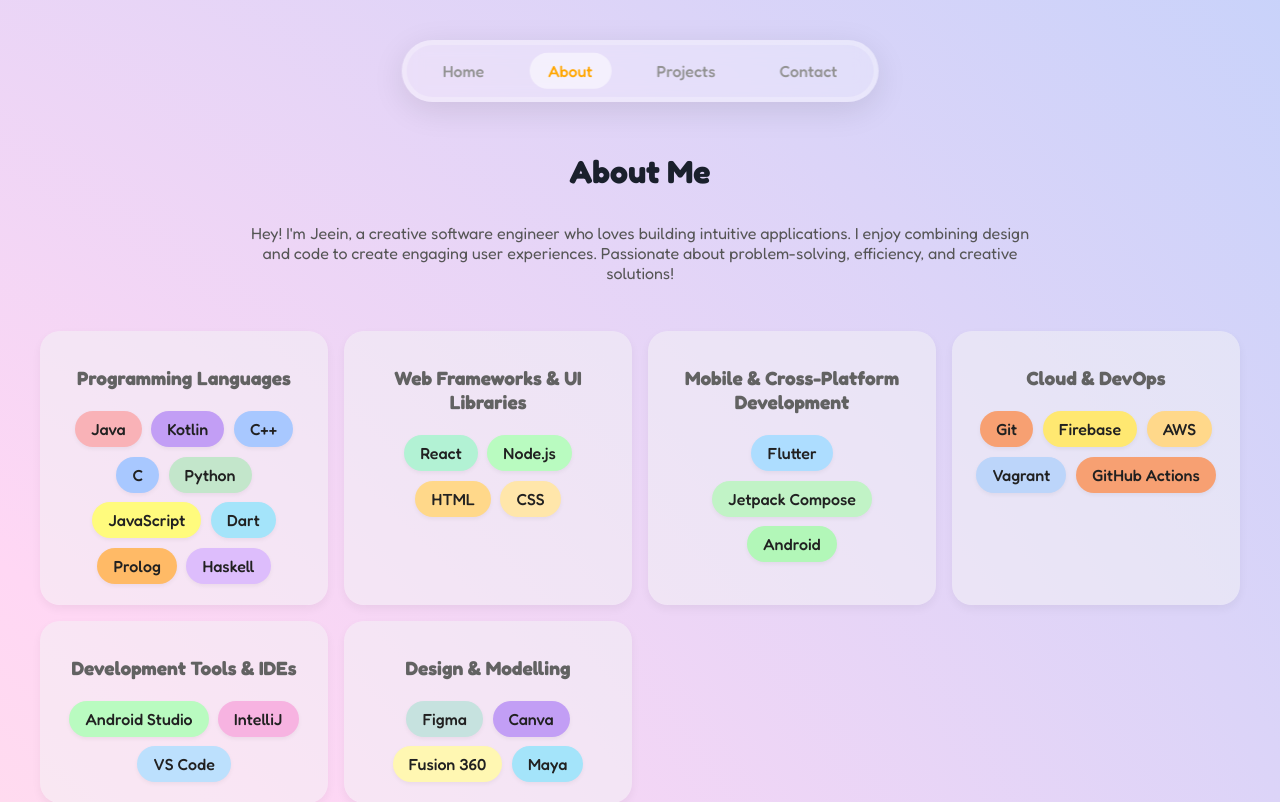
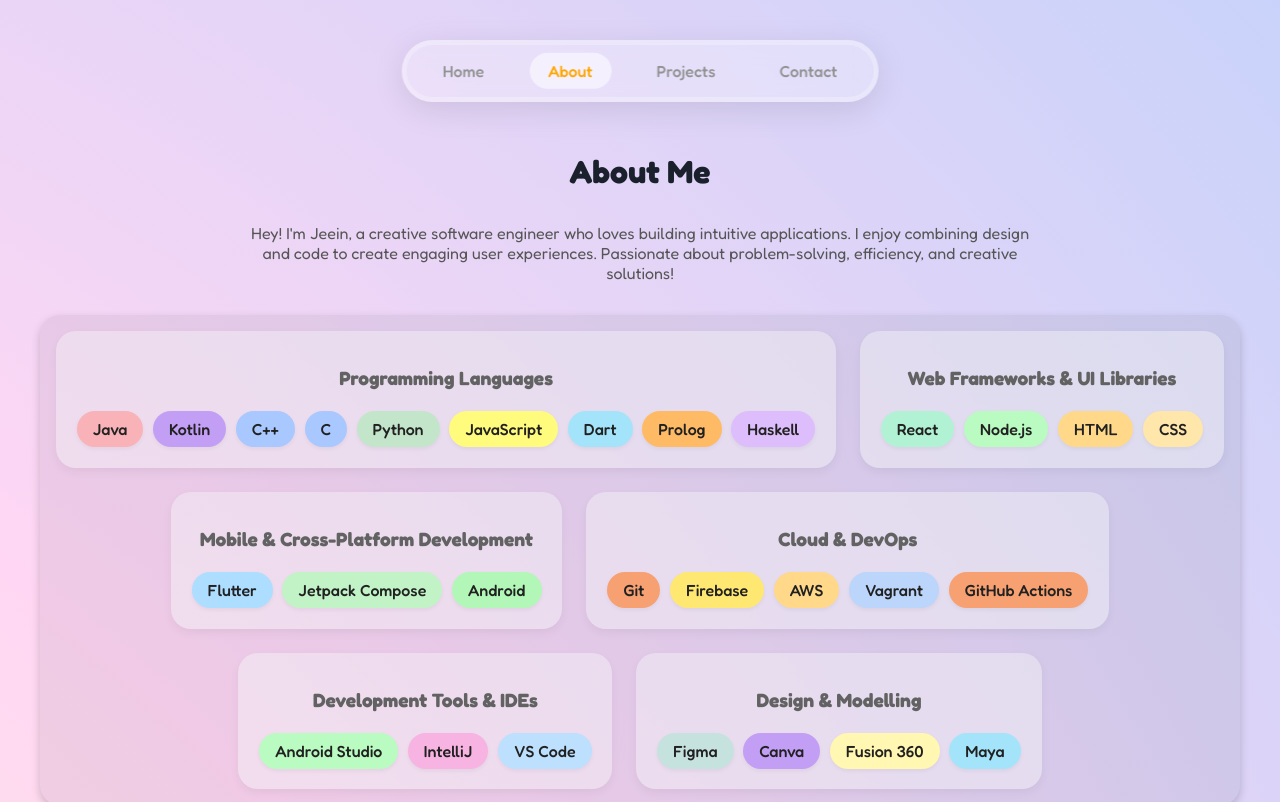
Before and after one commit to JeeIn-Park/JeeIn-Park.github.io, a React (Vite) app in the folder my-portfolio/: page /about in a window 1280 px wide. Shown: the top 802 px of the page. Built offline with nearby package versions, Linux system fonts and the light colour scheme.

Commit message:
skill layout

```diff
--- a/my-portfolio/src/pages/About.css
+++ b/my-portfolio/src/pages/About.css
@@ -22,14 +22,19 @@
 }
 
 .skills-container {
-  display: grid;
-  grid-template-columns: repeat(auto-fit, minmax(240px, 1fr));
-  gap: 1rem;
+  background: #0000000f;
+  border-radius: 20px;
+  display: flex;
+  flex-wrap: wrap;
+  justify-content: center;
+  gap: 1.5rem;
   padding: 1rem 0;
+  box-shadow: 0 4px 10px rgba(0, 0, 0, 0.184);
 }
 
 .skill-group {
-  background: #f3f4f684;
+  max-width: 80%;
+  background: #f3f4f672;
   border-radius: 20px;
   padding: 1rem;
   box-shadow: 0 4px 10px rgba(0, 0, 0, 0.05);
```
